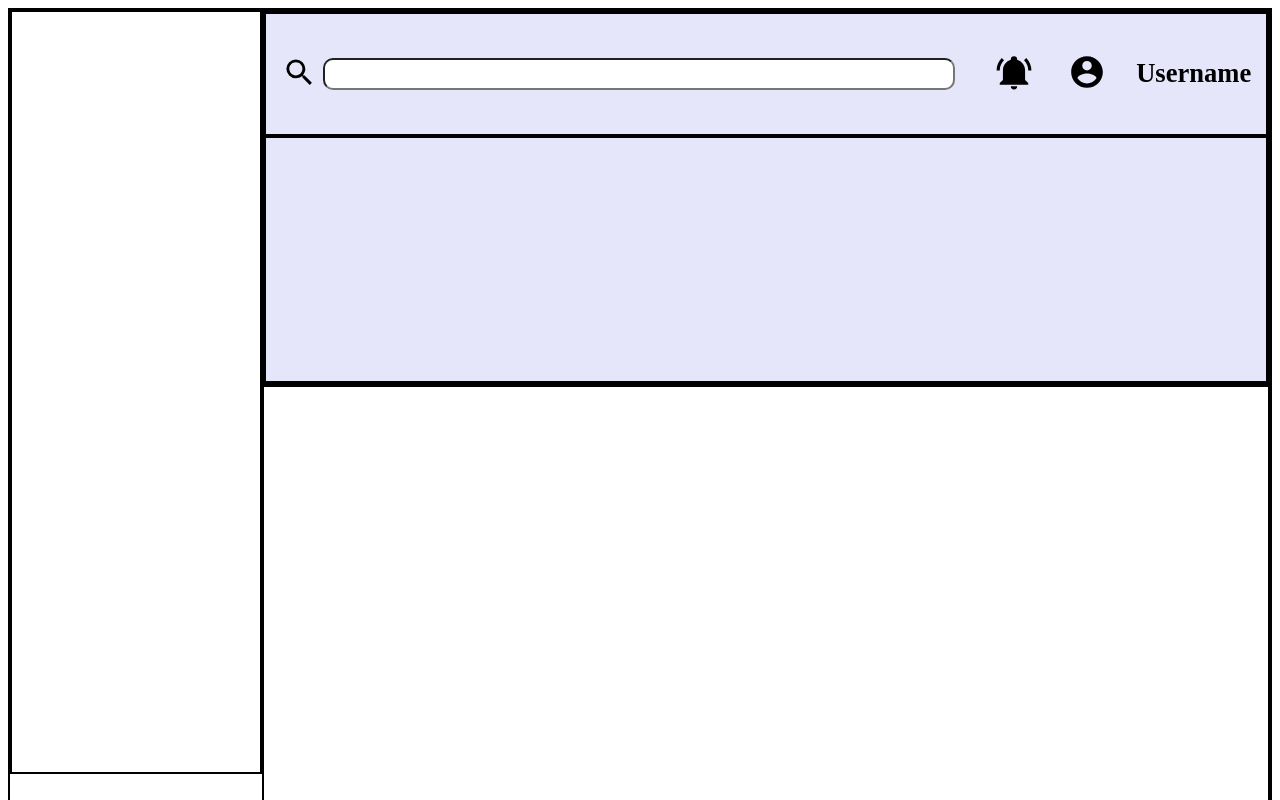
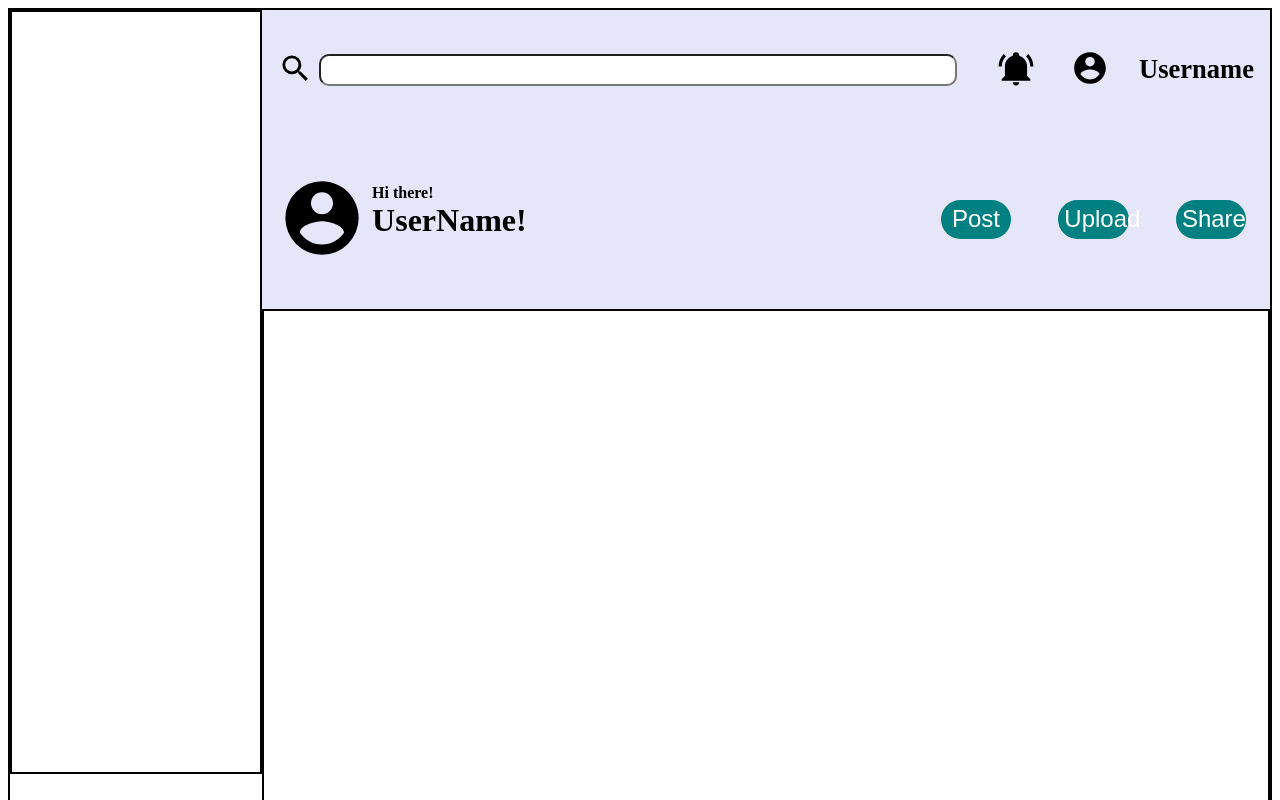
Before and after one commit to Raventh23/OdinDashboard, a plain HTML site: page index.html in a window 1280 px wide. Shown: the top 800 px of the page. Drawn offline with Linux system fonts and the light colour scheme.

Commit message:
update bottom half of header add pfp and hello to bottom half of header add buttons to bottom half of header to allow for posting content

```diff
--- a/index.html
+++ b/index.html
@@ -28,7 +28,22 @@
                     </a>
                 </div>
             </div>
-            <div class="bottomheader"></div>
+            <div class="bottomheader">
+                <div class="userSection">
+                    <button class="pfp">
+                        <img src="resources/account-circle.svg" alt="Profile Icon">
+                    </button>
+                    <div class="helloSection">
+                    <p id="hi">Hi there!</p>
+                    <p id="user">UserName!</p>
+                    </div>
+                </div>
+                <div class="postSection">
+                    <button class="post">Post</button>
+                    <button class="upload">Upload</button>
+                    <button class="share">Share</button>
+                </div>
+            </div>
         </div>
         <div class="sidebar"></div>
         <div class="board"></div>
--- a/style.css
+++ b/style.css
@@ -9,13 +9,15 @@ div{
 .header{
     display: grid;
     grid-column: 2;
-    grid-template-rows: 1fr 2fr;
+    grid-template-rows: 1fr 1.5fr;
     background-color: lavender;
+    border: none;
 }
 .topheader{
     display: flex;
     align-items: center;
     justify-content: space-between;
+    border: none;
 }
 .topheader form{
     display: flex;
@@ -62,6 +64,53 @@ div{
     height: auto;
     font-size: 2em;
 }
+.bottomheader{
+    display: flex;
+    flex-direction: row;
+    justify-content: space-between;
+    border: none;
+}
+.bottomheader .userSection{
+    display: flex;
+    flex-direction: row;
+    align-items: center;
+    justify-content: space-between;
+    padding-left: 1%;
+    border: none;
+}
+.bottomheader .pfp{
+    width: clamp(70px, 8vw, 100px);
+    border: none;
+    background-color: lavender;
+}
+.bottomheader .userSection .helloSection{
+    border: none;
+}
+.bottomheader #hi{
+    font-size: 1rem;
+    font-weight: bold;
+}
+.bottomheader #user{
+    font-size: 2rem;
+    font-weight: bold;
+    margin-top: -1rem;
+}
+.bottomheader .postSection{
+    display: flex;
+    width: 35%;
+    justify-content: space-around;
+    align-items: center;
+    border: none;
+}
+.bottomheader .postSection button{
+    font-size: 1.5rem;
+    height: calc(1.5rem + 15px);
+    width: clamp(10%, 20%, 30%);
+    border-radius: 2rem;
+    background-color: teal;
+    color: white;
+    border: none;
+}
 .sidebar{
     display: grid;
     grid-column: 1;
```
